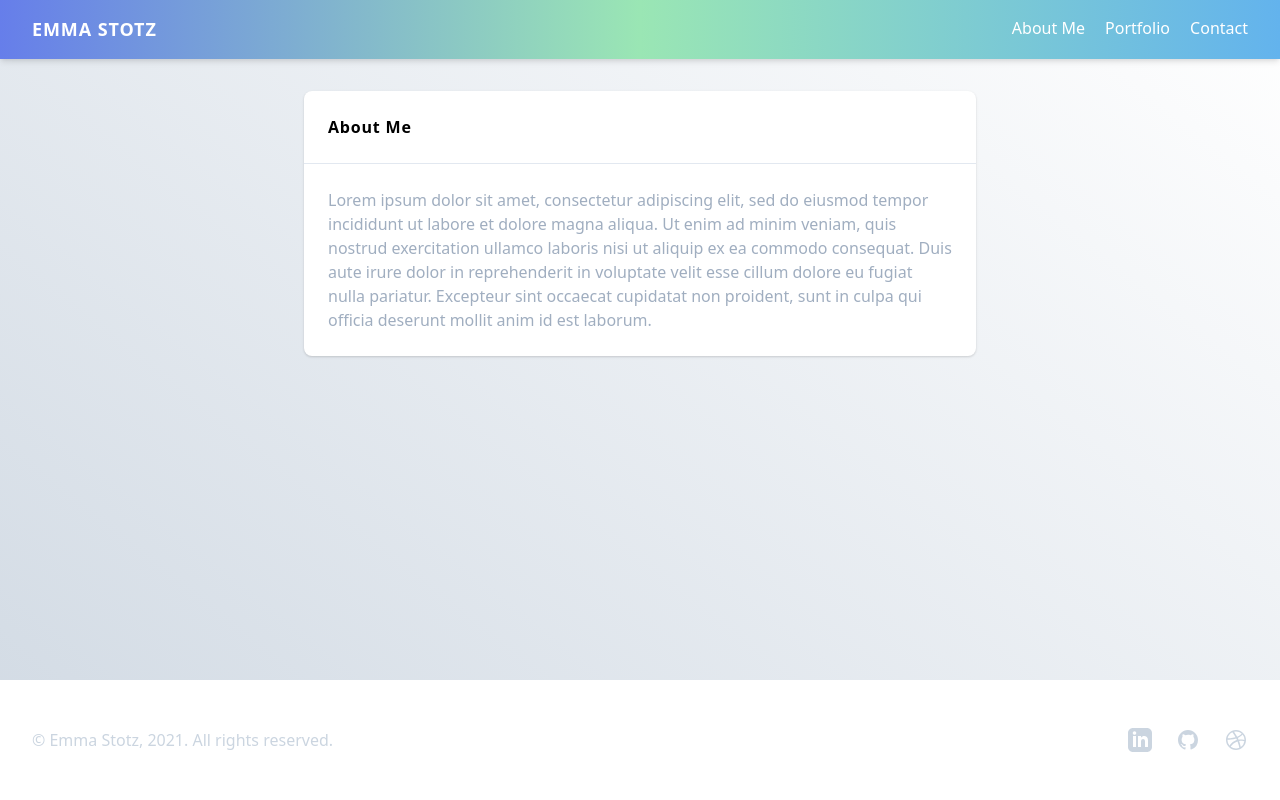
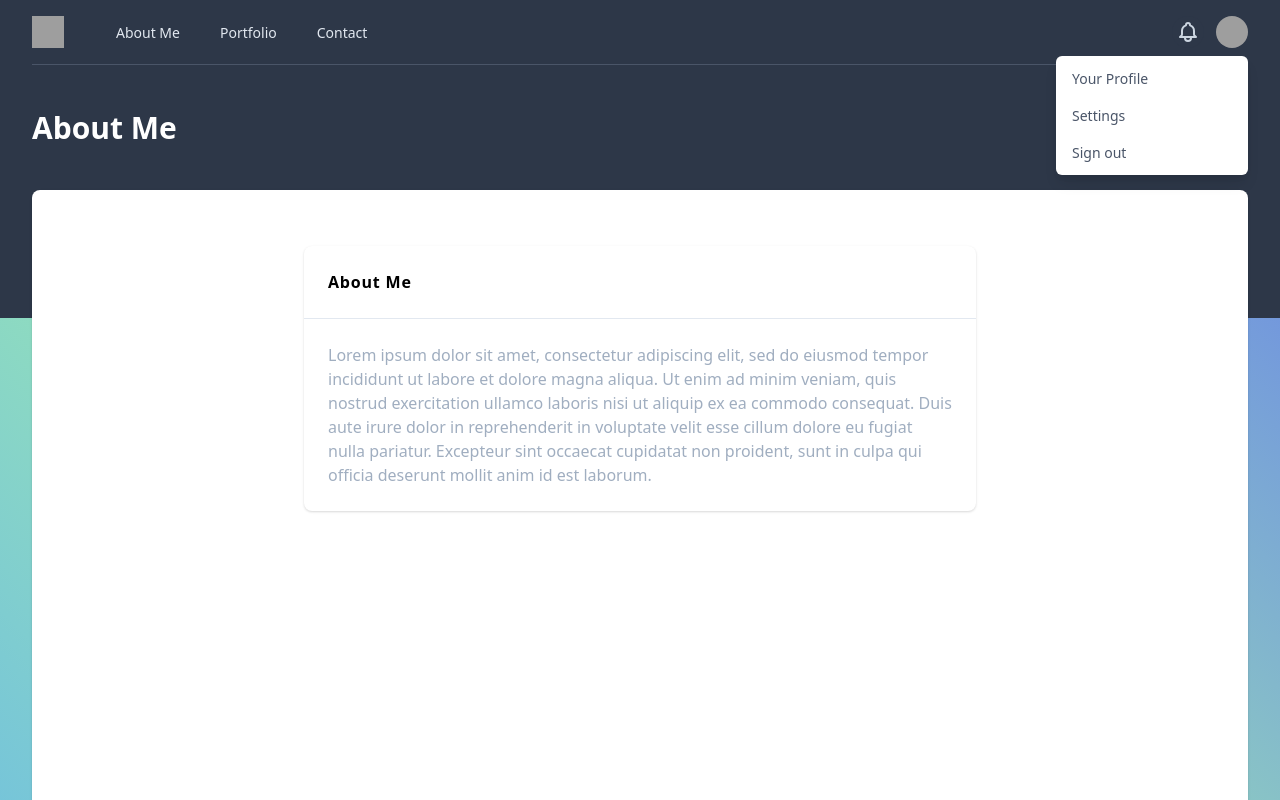
Before and after one commit to emmastotz/nuxt-portfolio, a Nuxt app: page / in a window 1280 px wide. Shown: the top 800 px of the page. Built offline with nearby package versions, Linux system fonts and the light colour scheme; grey boxes are pictures that could not be loaded.

Commit message:
feat: use `<HeaderBar>`

```diff
--- a/layouts/default.vue
+++ b/layouts/default.vue
@@ -1,19 +1,26 @@
 <template>
-  <div class="bg-gradient-to-bl from-white to-gray-400">
-    <div class="sticky top-0 left-0">
+  <div class="bg-gradient-to-bl from-indigo-500 via-green-300 to-blue-400">
+    <div>
       <NavigationBar />
     </div>
-    <div class="mx-auto min-h-screen">
-      <Nuxt />
-    </div>
-    <div class="sticky bottom-0 left-0">
+    <!-- Overlay -->
+    <main class="-mt-32">
+      <div class="max-w-7xl mx-auto pb-12 px-4 sm:px-6 lg:px-8">
+        <div class="bg-white rounded-lg shadow px-5 py-6 sm:px-6">
+          <div class="rounded-lg min-h-screen">
+            <Nuxt />
+          </div>
+        </div>
+      </div>
+    </main>
+    <div>
       <FooterBar />
     </div>
   </div>
 </template>
 
 <script>
-import NavigationBar from '@/components/NavigationBar.vue'
+import NavigationBar from '@/components/HeaderBar.vue'
 import FooterBar from '@/components/FooterBar.vue'
 
 export default {
```
